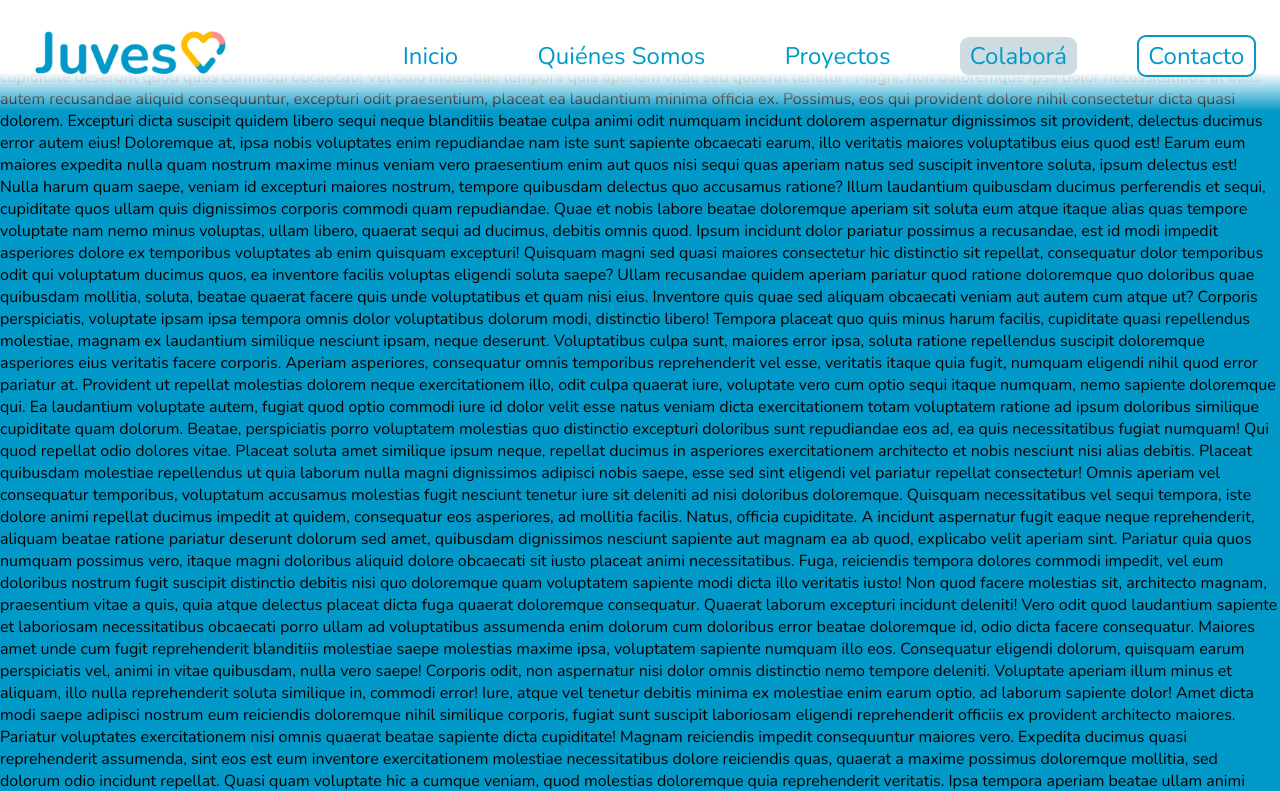
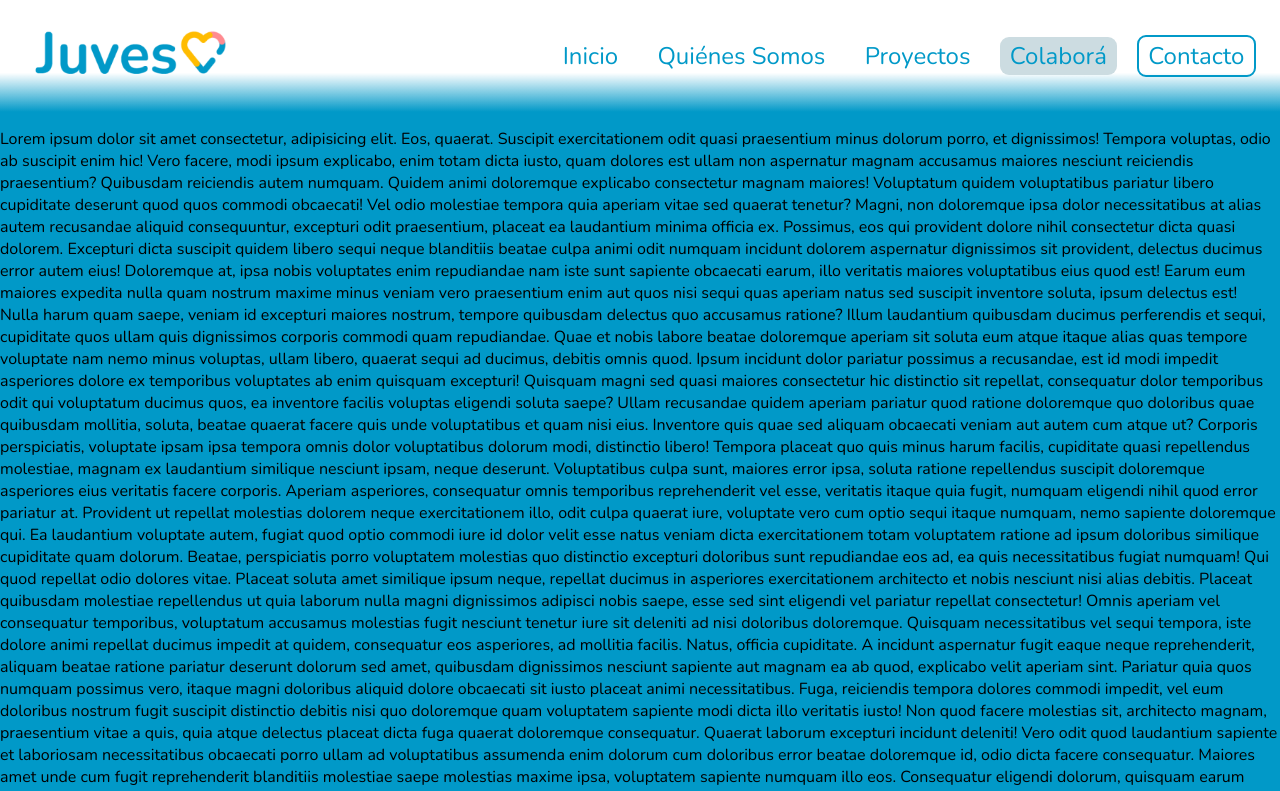
Before and after one commit to LoboAlejandro/Juves, a website: page colabora.html in a window 1280 px wide. Shown: the top 791 px of the page. Drawn offline with nearby package versions, Linux system fonts and the light colour scheme.

Commit message:
headers e index

```diff
--- a/sass/components/_header.scss
+++ b/sass/components/_header.scss
@@ -142,8 +142,4 @@
         display: none;
     }
 
-    @keyframes submenu{
-        from{height: 0;}
-        to{height: 9rem;}
-    }
 }
--- a/sass/components/_headerDos.scss
+++ b/sass/components/_headerDos.scss
@@ -42,7 +42,7 @@
 
         &__item{
             display: inline;
-            margin-left: 3.5rem;
+            margin-left: 1rem;
 
 
             .anchorContacto{
--- a/sass/components/_main.scss
+++ b/sass/components/_main.scss
@@ -1,3 +1,4 @@
-.main{
+main{
     background-color: $colorPrincipal;
+    padding-top: 8rem;
 }
--- a/sass/components/_mainIndex.scss
+++ b/sass/components/_mainIndex.scss
@@ -1,4 +1,5 @@
 .mainIndex{
+    padding-top: 0;
     width: 100vw;
     height: 100vh;
     background-image: url(../../img/1.png);
```
Also changed, not shown: css/style.css.
